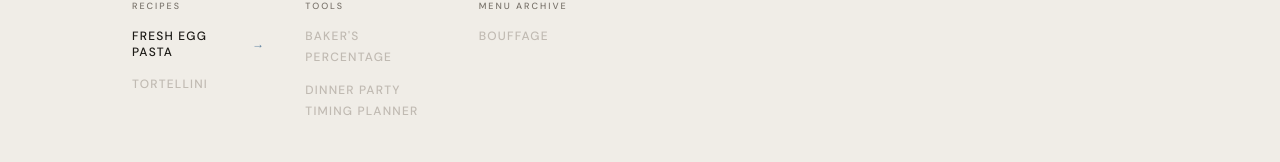
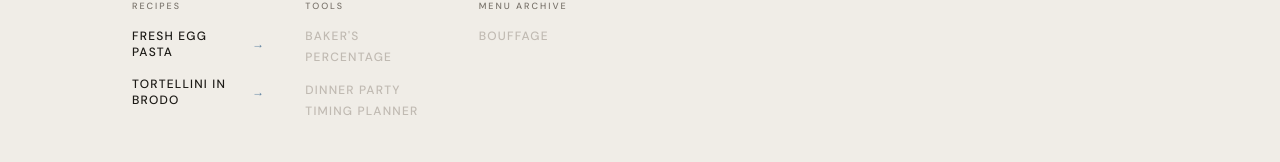
Before and after one commit to DaveM61/kitchen, a plain HTML site: page index.html in a window 1280 px wide. Shown: the part 209-371 px from the top of the page. Drawn offline with nearby package versions, Linux system fonts and the light colour scheme.

Commit message:
Update index.html

```diff
--- a/index.html
+++ b/index.html
@@ -324,7 +324,7 @@
           <div class="link-group-label">Recipes</div>
           <ul class="link-list">
             <li><a href="pasta.html">Fresh Egg Pasta <span class="arrow">→</span></a></li>
-            <li><span class="coming-soon">Tortellini</span></li>
+            <li><a href="tortellini.html">Tortellini in Brodo <span class="arrow">→</span></a></li>
           </ul>
         </div>
 
```
